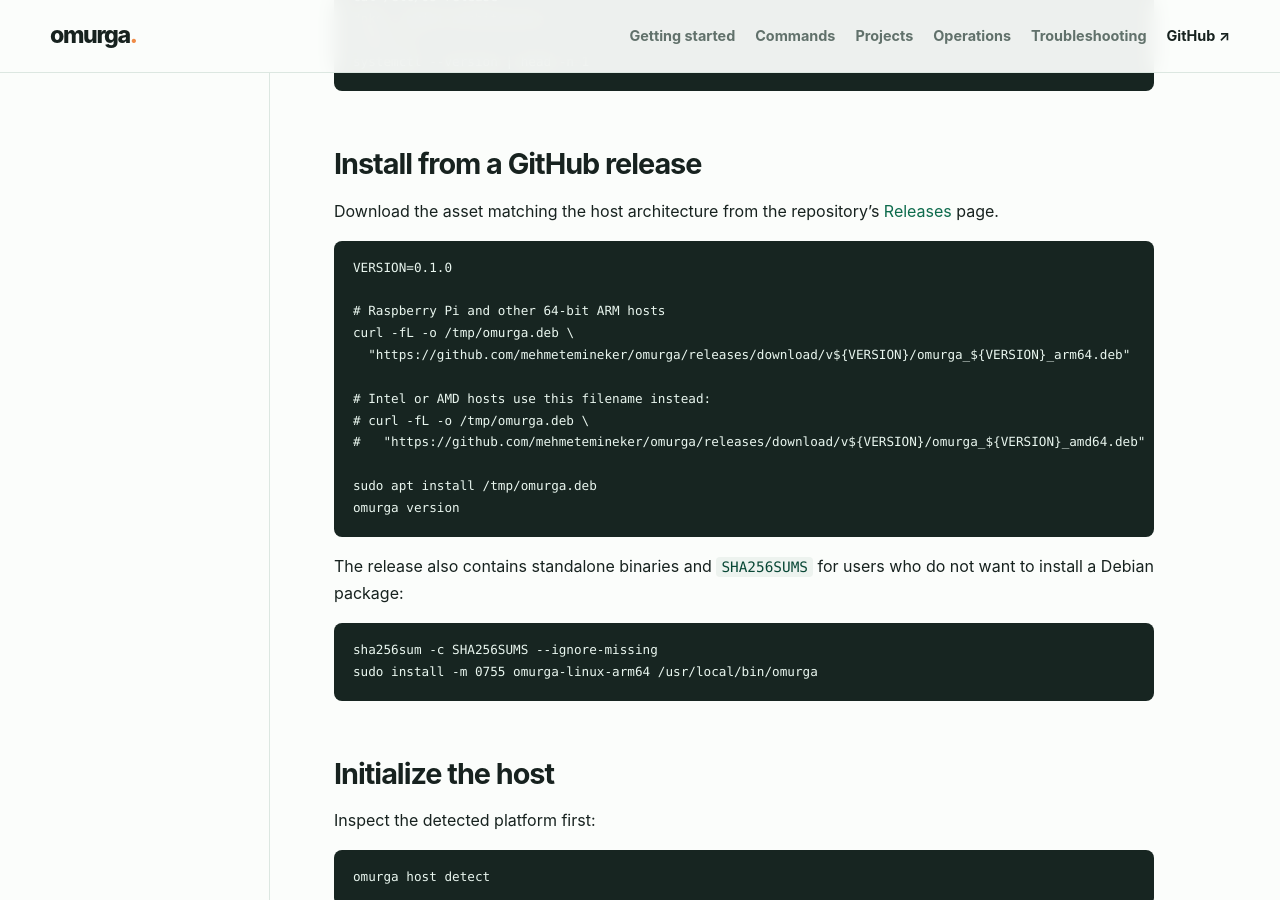
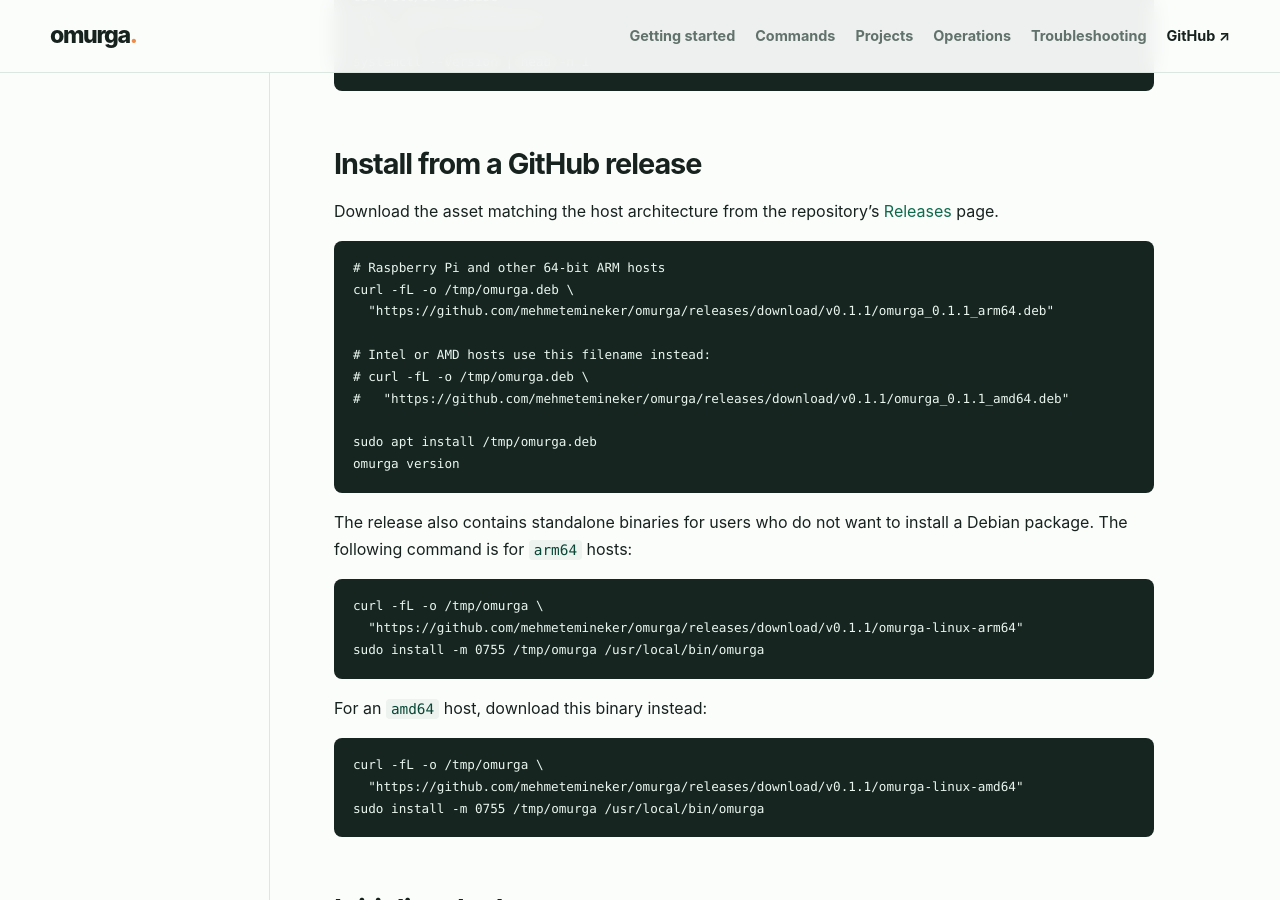
Before and after one commit to mehmetemineker/omurga, a Jekyll site: the page built from docs/getting-started.md, in a window 1280 px wide and 900 px high, scrolled down 608 px. Built offline with Jekyll 4.4.1, drawn with Linux system fonts in a browser that asks for light colours.

Commit message:
fix: update version references to v0.1.1 in documentation and release workflow

````diff
--- a/docs/getting-started.md
+++ b/docs/getting-started.md
@@ -32,26 +32,33 @@ Download the asset matching the host architecture from the repository’s
 [Releases](https://github.com/mehmetemineker/omurga/releases) page.
 
 ```bash
-VERSION=0.1.0
-
 # Raspberry Pi and other 64-bit ARM hosts
 curl -fL -o /tmp/omurga.deb \
-  "https://github.com/mehmetemineker/omurga/releases/download/v${VERSION}/omurga_${VERSION}_arm64.deb"
+  "https://github.com/mehmetemineker/omurga/releases/download/v0.1.1/omurga_0.1.1_arm64.deb"
 
 # Intel or AMD hosts use this filename instead:
 # curl -fL -o /tmp/omurga.deb \
-#   "https://github.com/mehmetemineker/omurga/releases/download/v${VERSION}/omurga_${VERSION}_amd64.deb"
+#   "https://github.com/mehmetemineker/omurga/releases/download/v0.1.1/omurga_0.1.1_amd64.deb"
 
 sudo apt install /tmp/omurga.deb
 omurga version
 ```
 
-The release also contains standalone binaries and `SHA256SUMS` for users who
-do not want to install a Debian package:
+The release also contains standalone binaries for users who do not want to
+install a Debian package. The following command is for `arm64` hosts:
 
 ```bash
-sha256sum -c SHA256SUMS --ignore-missing
-sudo install -m 0755 omurga-linux-arm64 /usr/local/bin/omurga
+curl -fL -o /tmp/omurga \
+  "https://github.com/mehmetemineker/omurga/releases/download/v0.1.1/omurga-linux-arm64"
+sudo install -m 0755 /tmp/omurga /usr/local/bin/omurga
+```
+
+For an `amd64` host, download this binary instead:
+
+```bash
+curl -fL -o /tmp/omurga \
+  "https://github.com/mehmetemineker/omurga/releases/download/v0.1.1/omurga-linux-amd64"
+sudo install -m 0755 /tmp/omurga /usr/local/bin/omurga
 ```
 
 ## Initialize the host
````
Also changed, not shown: docs/deploy-a-project.md (+3 -10 lines), .github/workflows/release.yml, README.md, packaging/deb/README.md.
